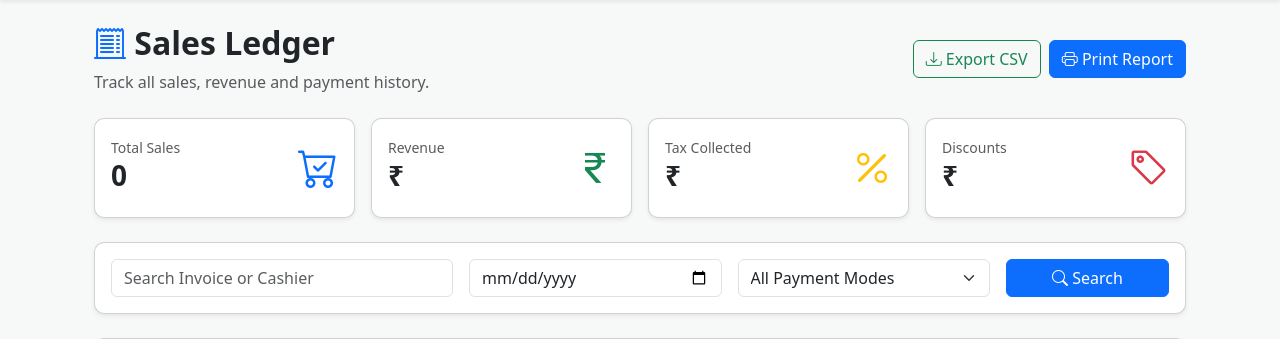
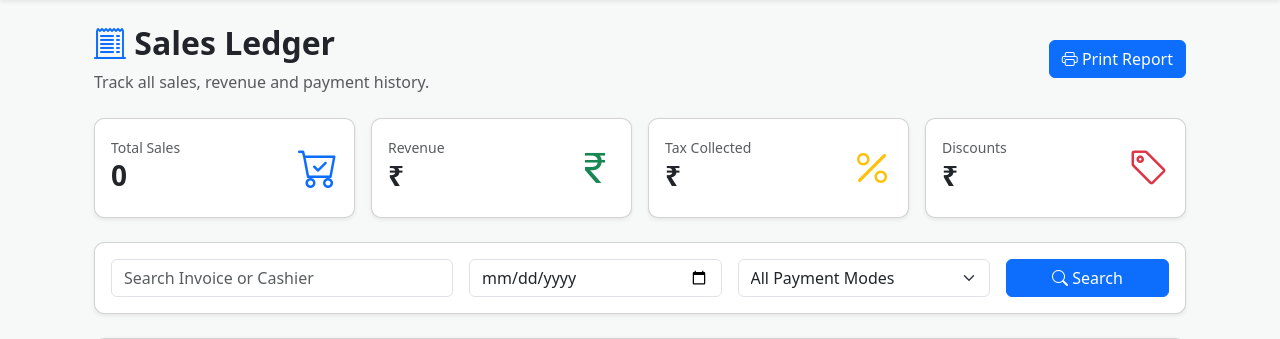
Before and after one commit to savita-ghatte/FYA_Billzy_Team2, a Flask app: template templates/finance/sales.html in a window 1280 px wide. Shown: the part 69-408 px from the top of the page. Run offline with Flask 3, Linux system fonts and the light colour scheme; the template is opened without the code that fills it, so the values that code supplies are empty.

Commit message:
Remove Export CSV button from sales ledger

```diff
--- a/templates/finance/sales.html
+++ b/templates/finance/sales.html
@@ -22,17 +22,10 @@
         </div>
 
         <div class="d-flex gap-2">
-
-            <button class="btn btn-outline-success">
-                <i class="bi bi-download"></i>
-                Export CSV
-            </button>
-
             <button class="btn btn-primary">
                 <i class="bi bi-printer"></i>
                 Print Report
             </button>
-
         </div>
 
     </div>
```
